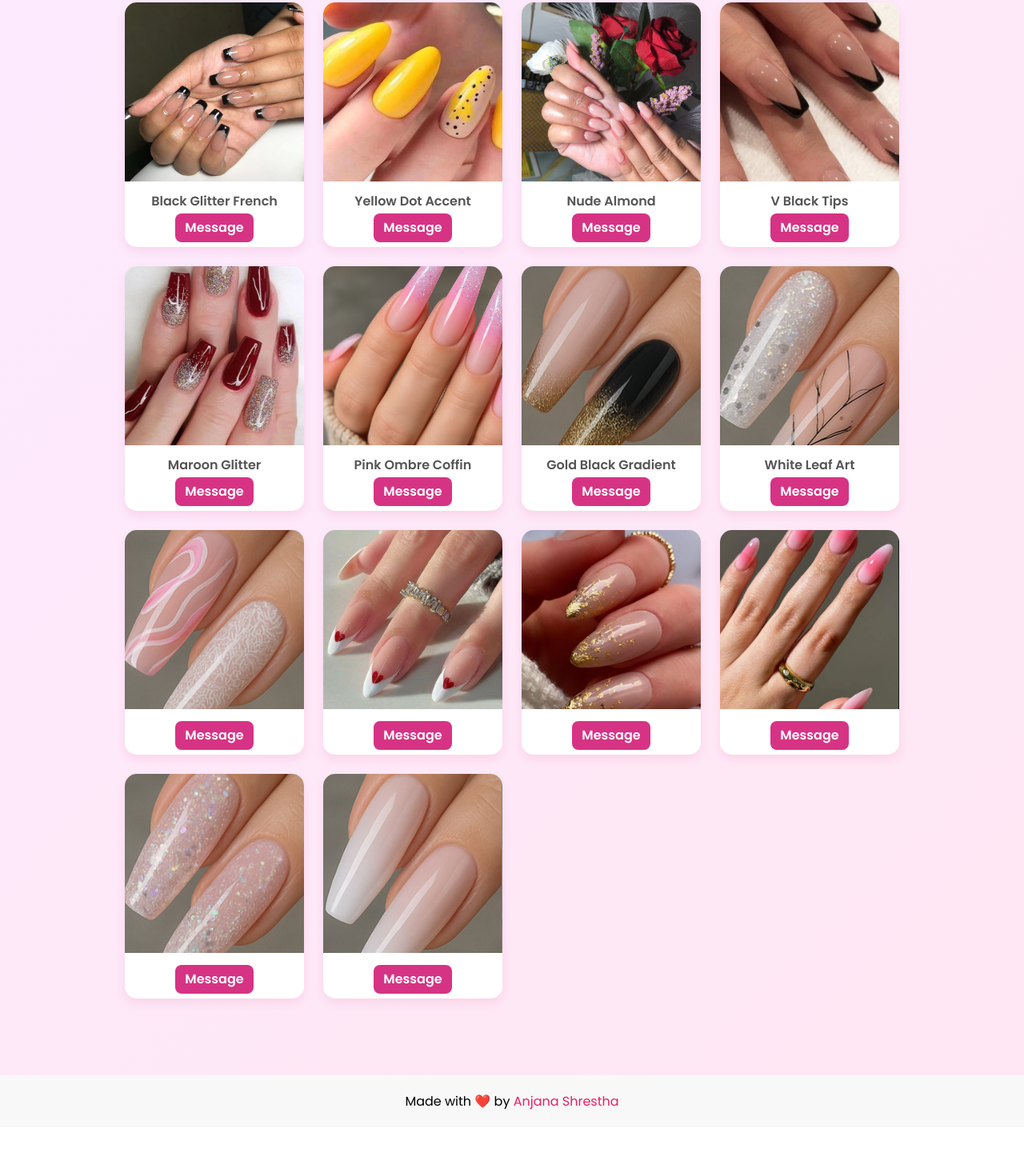
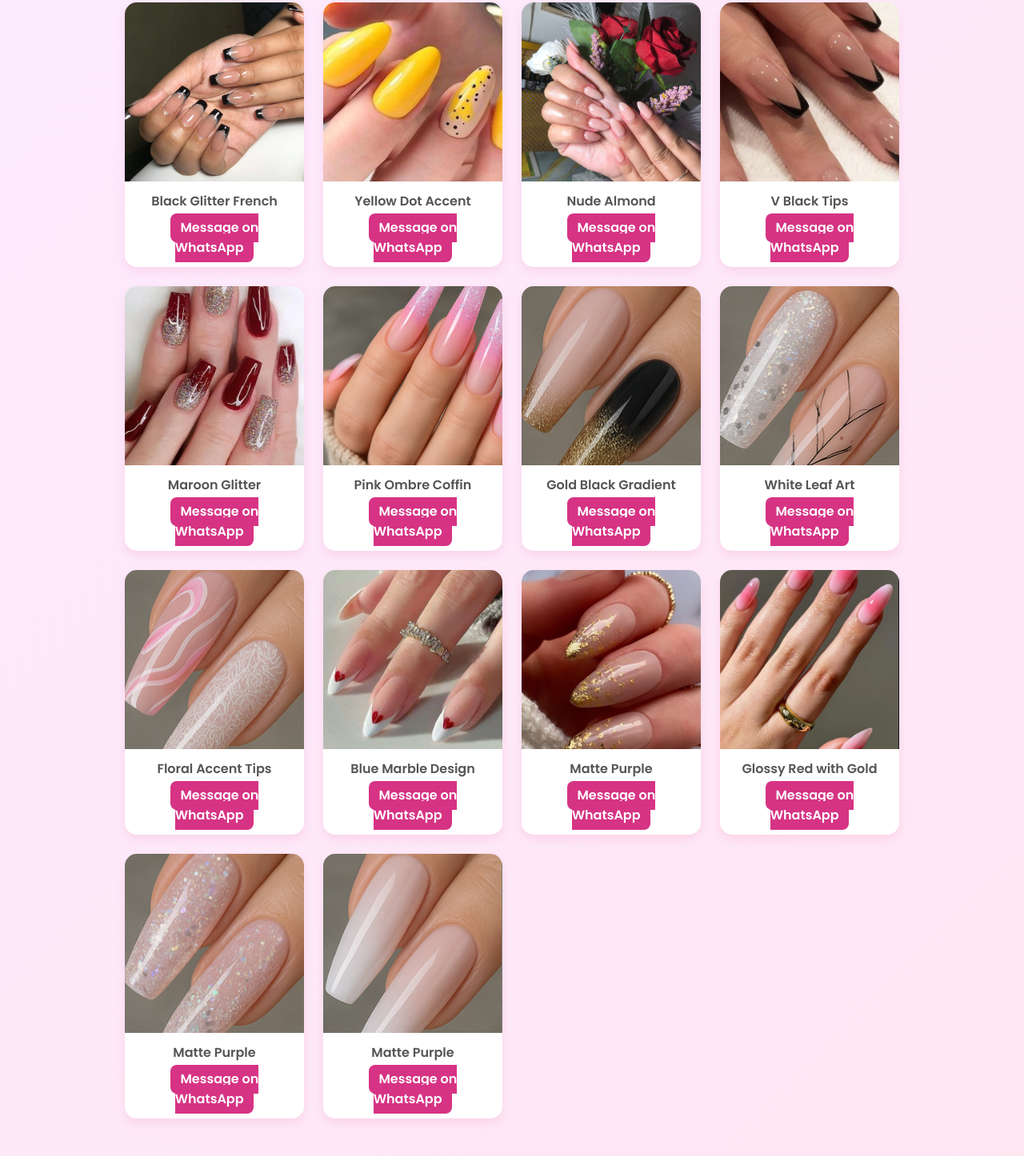
Before and after one commit to Anjana-shrestha/art, a plain HTML site: page designs.html in a window 1280 px wide. Shown: the part 214-1660 px from the top of the page at 80% size. Before the commit the page ends 1624 px from the top, so only its background shows below. Drawn offline with Linux system fonts and the light colour scheme.

Commit message:
Update designs.html

```diff
--- a/designs.html
+++ b/designs.html
@@ -22,118 +22,132 @@
       <p>Explore my latest nail designs!</p>
       <p>Click on any design to view it in full size and get more details.</p>
     </div>
+
     <div class="gallery">
+      <!-- Cards start here -->
+      <!-- Just change image paths when real ones are ready -->
       <div class="card" onclick="showImage('nail1.jpg')">
-        <img src="nail1.jpg" alt="Nail Design 1" />
+        <img src="nail1.jpg" alt="Black Glitter French">
         <div class="info">
           <p>Black Glitter French</p>
-          <a href="https://m.me/anjana.shrestha.3572#" target="_blank">Message</a>
+          <a href="https://wa.me/9779804310951?text=Hi%20Anjana!%20I'm%20interested%20in%20the%20'Black%20Glitter%20French'%20design.%20Here%20is%20the%20image:%20https://anjana-shrestha.com.np/nail1.jpg" target="_blank">Message on WhatsApp</a>
         </div>
       </div>
+
       <div class="card" onclick="showImage('nail2.jpg')">
-        <img src="nail2.jpg" alt="Nail Design 2" />
+        <img src="nail2.jpg" alt="Yellow Dot Accent">
         <div class="info">
           <p>Yellow Dot Accent</p>
-          <a href="https://m.me/anjana.shrestha.3572#" target="_blank">Message</a>
+          <a href="https://wa.me/9779804310951?text=Hi%20Anjana!%20I'm%20interested%20in%20the%20'Yellow%20Dot%20Accent'%20design.%20Here%20is%20the%20image:%20https://anjana-shrestha.com.np/nail2.jpg" target="_blank">Message on WhatsApp</a>
         </div>
       </div>
+
       <div class="card" onclick="showImage('nail3.jpg')">
-        <img src="nail3.jpg" alt="Nail Design 3" />
+        <img src="nail3.jpg" alt="Nude Almond">
         <div class="info">
           <p>Nude Almond</p>
-          <a href="https://m.me/anjana.shrestha.3572#" target="_blank">Message</a>
+          <a href="https://wa.me/9779804310951?text=Hi%20Anjana!%20I'm%20interested%20in%20the%20'Nude%20Almond'%20design.%20Here%20is%20the%20image:%20https://anjana-shrestha.com.np/nail3.jpg" target="_blank">Message on WhatsApp</a>
         </div>
       </div>
+
       <div class="card" onclick="showImage('nail4.jpg')">
-        <img src="nail4.jpg" alt="Nail Design 4" />
+        <img src="nail4.jpg" alt="V Black Tips">
         <div class="info">
           <p>V Black Tips</p>
-          <a href="https://m.me/anjana.shrestha.3572#" target="_blank">Message</a>
+          <a href="https://wa.me/9779804310951?text=Hi%20Anjana!%20I'm%20interested%20in%20the%20'V%20Black%20Tips'%20design.%20Here%20is%20the%20image:%20https://anjana-shrestha.com.np/nail4.jpg" target="_blank">Message on WhatsApp</a>
         </div>
       </div>
+
       <div class="card" onclick="showImage('nail5.jpg')">
-        <img src="nail5.jpg" alt="Nail Design 5" />
+        <img src="nail5.jpg" alt="Maroon Glitter">
         <div class="info">
           <p>Maroon Glitter</p>
-          <a href="https://m.me/anjana.shrestha.3572#" target="_blank">Message</a>
+          <a href="https://wa.me/9779804310951?text=Hi%20Anjana!%20I'm%20interested%20in%20the%20'Maroon%20Glitter'%20design.%20Here%20is%20the%20image:%20https://anjana-shrestha.com.np/nail5.jpg" target="_blank">Message on WhatsApp</a>
         </div>
       </div>
+
       <div class="card" onclick="showImage('nail6.png')">
-        <img src="nail6.png" alt="Nail Design 6" />
+        <img src="nail6.png" alt="Pink Ombre Coffin">
         <div class="info">
           <p>Pink Ombre Coffin</p>
-          <a href="https://m.me/anjana.shrestha.3572#" target="_blank">Message</a>
+          <a href="https://wa.me/9779804310951?text=Hi%20Anjana!%20I'm%20interested%20in%20the%20'Pink%20Ombre%20Coffin'%20design.%20Here%20is%20the%20image:%20https://anjana-shrestha.com.np/nail6.png" target="_blank">Message on WhatsApp</a>
         </div>
       </div>
+
       <div class="card" onclick="showImage('nail7.png')">
-        <img src="nail7.png" alt="Nail Design 7" />
+        <img src="nail7.png" alt="Gold Black Gradient">
         <div class="info">
           <p>Gold Black Gradient</p>
-          <a href="https://m.me/anjana.shrestha.3572#" target="_blank">Message</a>
+          <a href="https://wa.me/9779804310951?text=Hi%20Anjana!%20I'm%20interested%20in%20the%20'Gold%20Black%20Gradient'%20design.%20Here%20is%20the%20image:%20https://anjana-shrestha.com.np/nail7.png" target="_blank">Message on WhatsApp</a>
         </div>
       </div>
+
       <div class="card" onclick="showImage('nail8.png')">
-        <img src="nail8.png" alt="Nail Design 8" />
+        <img src="nail8.png" alt="White Leaf Art">
         <div class="info">
           <p>White Leaf Art</p>
-          <a href="https://m.me/anjana.shrestha.3572#" target="_blank" style="text-decoration: none;">Message</a>
+          <a href="https://wa.me/9779804310951?text=Hi%20Anjana!%20I'm%20interested%20in%20the%20'White%20Leaf%20Art'%20design.%20Here%20is%20the%20image:%20https://anjana-shrestha.com.np/nail8.png" target="_blank">Message on WhatsApp</a>
         </div>
       </div>
+
       <div class="card" onclick="showImage('nail9.png')">
-  <img src="nail9.png" alt="Nail Design 9" />
+        <img src="nail9.png" alt="Floral Accent Tips">
         <div class="info">
-    <p></p>
-    <a href="https://m.me/anjana.shrestha.3572#" target="_blank">Message</a>
+          <p>Floral Accent Tips</p>
+          <a href="https://wa.me/9779804310951?text=Hi%20Anjana!%20I'm%20interested%20in%20the%20'Floral%20Accent%20Tips'%20design.%20Here%20is%20the%20image:%20https://anjana-shrestha.com.np/nail9.png" target="_blank">Message on WhatsApp</a>
         </div>
       </div>
 
       <div class="card" onclick="showImage('nail10.jpg')">
-  <img src="nail10.jpg" alt="Nail Design 10" />
+        <img src="nail10.jpg" alt="Blue Marble Design">
         <div class="info">
-    <p></p>
-    <a href="https://m.me/anjana.shrestha.3572#" target="_blank">Message</a>
+          <p>Blue Marble Design</p>
+          <a href="https://wa.me/9779804310951?text=Hi%20Anjana!%20I'm%20interested%20in%20the%20'Blue%20Marble%20Design'%20design.%20Here%20is%20the%20image:%20https://anjana-shrestha.com.np/nail10.jpg" target="_blank">Message on WhatsApp</a>
         </div>
       </div>
 
       <div class="card" onclick="showImage('nail11.jpg')">
-  <img src="nail11.jpg" alt="Nail Design 11" />
+        <img src="nail11.jpg" alt="Matte Purple">
         <div class="info">
-    <p></p>
-    <a href="https://m.me/anjana.shrestha.3572#" target="_blank">Message</a>
+          <p>Matte Purple</p>
+          <a href="https://wa.me/9779804310951?text=Hi%20Anjana!%20I'm%20interested%20in%20the%20'Matte%20Purple'%20design.%20Here%20is%20the%20image:%20https://anjana-shrestha.com.np/nail11.jpg" target="_blank">Message on WhatsApp</a>
         </div>
       </div>
 
       <div class="card" onclick="showImage('nail12.png')">
-  <img src="nail12.png" alt="Nail Design 12" />
+        <img src="nail12.png" alt="Glossy Red with Gold">
         <div class="info">
-    <p></p>
-    <a href="https://m.me/anjana.shrestha.3572#" target="_blank">Message</a>
+          <p>Glossy Red with Gold</p>
+          <a href="https://wa.me/9779804310951?text=Hi%20Anjana!%20I'm%20interested%20in%20the%20'Glossy%20Red%20with%20Gold'%20design.%20Here%20is%20the%20image:%20https://anjana-shrestha.com.np/nail12.png" target="_blank">Message on WhatsApp</a>
         </div>
       </div>
             <div class="card" onclick="showImage('nail13.png')">
-  <img src="nail13.png" alt="Nail Design 13" />
+        <img src="nail13.png" alt="Matte Purple">
         <div class="info">
-    <p></p>
-    <a href="https://m.me/anjana.shrestha.3572#" target="_blank">Message</a>
+          <p>Matte Purple</p>
+          <a href="https://wa.me/9779804310951?text=Hi%20Anjana!%20I'm%20interested%20in%20the%20'Matte%20Purple'%20design.%20Here%20is%20the%20image:%20https://anjana-shrestha.com.np/nail13.png" target="_blank">Message on WhatsApp</a>
         </div>
       </div>
             <div class="card" onclick="showImage('nail14.png')">
-  <img src="nail14.png" alt="Nail Design 14" />
+        <img src="nail14.png" alt="Matte Purple">
         <div class="info">
-    <p></p>
-    <a href="https://m.me/anjana.shrestha.3572#" target="_blank">Message</a>
+          <p>Matte Purple</p>
+          <a href="https://wa.me/9779804310951?text=Hi%20Anjana!%20I'm%20interested%20in%20the%20'Matte%20Purple'%20design.%20Here%20is%20the%20image:%20https://anjana-shrestha.com.np/nail14.png" target="_blank">Message on WhatsApp</a>
         </div>
       </div>
     </div>
 
+    <!-- Single Modal (reused) -->
     <div class="modal" id="modal" onclick="hideImage()">
       <div class="modal-content">
         <img id="modal-img" src="" alt="Full Nail Design" />
-    <p class="modal-note"><a href="terms.html" style="text-decoration: none;">*T/C applies</a></p>
+        <p class="modal-note">
+          <a href="terms.html" style="text-decoration: none;">*T/C applies</a>
+        </p>
       </div>
     </div>
+  </main>
 
-  </main>
   <footer style="text-align: center; padding: 20px; background: #f8f8f8;">
     <p>
       Made with ❤️ by
@@ -143,7 +157,14 @@
     </p>
   </footer>
 
-
-  <script src="script.js"></script>
+  <script>
+    function showImage(src) {
+      document.getElementById('modal').style.display = 'flex';
+      document.getElementById('modal-img').src = src;
+    }
+    function hideImage() {
+      document.getElementById('modal').style.display = 'none';
+    }
+  </script>
 </body>
 </html>
```
Lines whose indentation alone changed are shown as unchanged.
